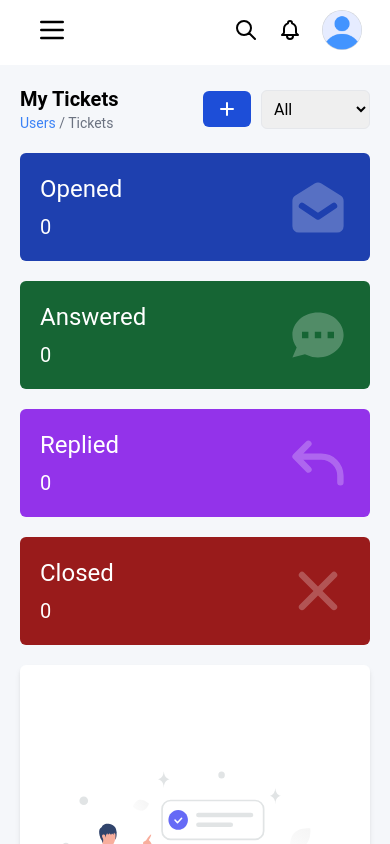
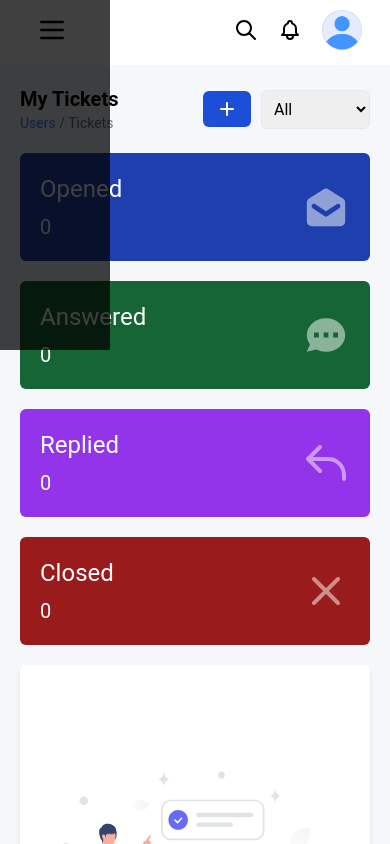
Before and after one commit to TicketingProj/Front-FinalVersion, a Next.js app: page /panel/dashboard in a window 390 px wide. Built offline with nearby package versions, Linux system fonts and the light colour scheme.

Commit message:
fix Panel

```diff
--- /dev/null
+++ b/src/components/page/panel/dashboard/emptyList/index.js
@@ -0,0 +1,17 @@
+//pic
+import NotFoundSvg from "../../../../../../public/assets/svg/NotFoundSVG";
+
+function EmptyList() {
+  return (
+    <>
+      <NotFoundSvg classname={`w-96 h-[300px]`} />
+      <span className="font-semibold text-xl mt-5">No Results Found</span>
+      <p className="text-center mt-2.5 text-sm text-gray-500">
+        It looks like this section is empty or your search did not return any
+        results, you can start creating a content or search using another word.
+      </p>
+    </>
+  );
+}
+
+export default EmptyList;
--- a/src/components/page/panel/dashboard/index.js
+++ b/src/components/page/panel/dashboard/index.js
@@ -1,11 +1,56 @@
+//component
+import EmptyList from "./emptyList";
+import TicketStatus from "./ticketStatus";
 //SVG
 import { PlusIcon } from "@heroicons/react/solid";
-import { MailOpenIcon } from "@heroicons/react/solid";
-import { ChatIcon } from "@heroicons/react/solid";
-import { ReplyIcon } from "@heroicons/react/solid";
-import { XIcon } from "@heroicons/react/solid";
-import NotFoundSvg from "../../../../../public/assets/svg/NotFoundSVG";
-
+/*
+<div className="overflow-auto">
+        <table class="min-w-[800px] w-full shadow-md mt-5 rounded-md bg-white">
+          <thead className="w-full border-b">
+            <tr className="grid grid-cols-12 min-w-full">
+              <th className="my-3 col-span-2 text-center">Ticket Number</th>
+              <th className="my-3 col-span-2 text-center">Subject</th>
+              <th className="my-3 col-span-2 text-center">Priority</th>
+              <th className="my-3 col-span-2 text-center">Status</th>
+              <th className="my-3 col-span-2 text-center">Opened Date</th>
+              <th className="my-3 col-span-2 text-center">Action</th>
+            </tr>
+          </thead>
+          <tbody className="flex flex-col">
+            <tr className="grid grid-cols-12 min-w-full">
+              <td className="mx-1.5 my-3 col-span-2 text-center">
+                Witchy Woman
+              </td>
+              <td className="mx-1.5 my-3 col-span-2 text-center">The Eagles</td>
+              <td className="mx-1.5 my-3 col-span-2 text-center">1972</td>
+              <td className="mx-1.5 my-3 col-span-2 text-center">1972</td>
+              <td className="mx-1.5 my-3 col-span-2 text-center">1972</td>
+              <td className="mx-1.5 my-3 col-span-2 text-center">1972</td>
+            </tr>
+            <tr className="grid grid-cols-12 min-w-full">
+              <td className="mx-1.5 my-3 col-span-2 text-center">
+                Witchy Woman
+              </td>
+              <td className="mx-1.5 my-3 col-span-2 text-center">The Eagles</td>
+              <td className="mx-1.5 my-3 col-span-2 text-center">1972</td>
+              <td className="mx-1.5 my-3 col-span-2 text-center">1972</td>
+              <td className="mx-1.5 my-3 col-span-2 text-center">1972</td>
+              <td className="mx-1.5 my-3 col-span-2 text-center">1972</td>
+            </tr>
+            <tr className="grid grid-cols-12 min-w-full">
+              <td className="mx-1.5 my-3 col-span-2 text-center">
+                Witchy Woman
+              </td>
+              <td className="mx-1.5 my-3 col-span-2 text-center">The Eagles</td>
+              <td className="mx-1.5 my-3 col-span-2 text-center">1972</td>
+              <td className="mx-1.5 my-3 col-span-2 text-center">1972</td>
+              <td className="mx-1.5 my-3 col-span-2 text-center">1972</td>
+              <td className="mx-1.5 my-3 col-span-2 text-center">1972</td>
+            </tr>
+          </tbody>
+        </table>
+      </div>
+      */
 function Dashboard() {
   return (
     <div class=" p-5 bg-[#F5F7FA]">
@@ -35,44 +80,9 @@ function Dashboard() {
           </button>
         </div>
       </div>
-      <div className="grid grid-cols-1 sm:grid-cols-2 md:grid-cols-1 lg:grid-cols-2 xl:grid-cols-4 gap-5 mt-5">
-        <div className="bg-blue-800 text-white flex items-center justify-between p-5 rounded-md">
-          <div className="flex flex-col">
-            <span className="text-2xl mb-2">Opened</span>
-            <span className="text-xl">0</span>
-          </div>
-          <MailOpenIcon className="w-16 opacity-25" />
-        </div>
-        <div className="bg-green-800 text-white flex items-center justify-between p-5 rounded-md">
-          <div className="flex flex-col">
-            <span className="text-2xl mb-2">Answered</span>
-            <span className="text-xl">0</span>
-          </div>
-          <ChatIcon className="w-16 opacity-25" />
-        </div>
-        <div className="bg-purple-600 text-white flex items-center justify-between p-5 rounded-md">
-          <div className="flex flex-col">
-            <span className="text-2xl mb-2">Replied</span>
-            <span className="text-xl">0</span>
-          </div>
-          <ReplyIcon className="w-16 opacity-25" />
-        </div>
-        <div className="bg-red-800 text-white flex items-center justify-between p-5 rounded-md">
-          <div className="flex flex-col">
-            <span className="text-2xl mb-2">Closed</span>
-            <span className="text-xl">0</span>
-          </div>
-          <XIcon className="w-16 opacity-25" />
-        </div>
-      </div>
+      <TicketStatus />
       <div className="shadow-md mt-5 rounded-md flex flex-col items-center px-5 py-16 bg-white">
-        <NotFoundSvg classname={`w-96 h-[300px]`} />
-        <span className="font-semibold text-xl mt-5">No Results Found</span>
-        <p className="text-center mt-2.5 text-sm text-gray-500">
-          It looks like this section is empty or your search did not return any
-          results, you can start creating a content or search using another
-          word.
-        </p>
+        <EmptyList />
       </div>
     </div>
   );
--- /dev/null
+++ b/src/components/page/panel/dashboard/ticketStatus/index.js
@@ -0,0 +1,51 @@
+//component
+import StatusItem from "./item";
+
+//svg
+import { MailOpenIcon } from "@heroicons/react/solid";
+import { ChatIcon } from "@heroicons/react/solid";
+import { ReplyIcon } from "@heroicons/react/outline";
+import { XIcon } from "@heroicons/react/outline";
+
+const status = [
+  {
+    id: 1,
+    title: "Opened",
+    bgColor: "bg-blue-800",
+    count: 0,
+    svg: <MailOpenIcon className="w-12 sm:w-16 opacity-50" />,
+  },
+  {
+    id: 2,
+    title: "Answered",
+    bgColor: "bg-green-800",
+    count: 0,
+    svg: <ChatIcon className="w-12 sm:w-16 opacity-50" />,
+  },
+  {
+    id: 3,
+    title: "Replied",
+    bgColor: "bg-purple-600",
+    count: 0,
+    svg: <ReplyIcon className="w-12 sm:w-16 opacity-50" />,
+  },
+  {
+    id: 4,
+    title: "Closed",
+    bgColor: "bg-red-800",
+    count: 0,
+    svg: <XIcon className="w-12 sm:w-16 opacity-50" />,
+  },
+];
+
+function TicketStatus() {
+  return (
+    <div className="grid grid-cols-1 sm:grid-cols-2 md:grid-cols-1 lg:grid-cols-2 xl:grid-cols-4 gap-5 mt-5">
+      {status.map((item) => (
+        <StatusItem key={item.id} {...item} />
+      ))}
+    </div>
+  );
+}
+
+export default TicketStatus;
--- /dev/null
+++ b/src/components/page/panel/dashboard/ticketStatus/item/index.js
@@ -0,0 +1,15 @@
+function StatusItem({ title, bgColor, count, svg }) {
+  return (
+    <div
+      className={`${bgColor} text-white flex items-center justify-between p-5 rounded-md`}
+    >
+      <div className="flex flex-col">
+        <span className="text-2xl mb-2">{title}</span>
+        <span className="text-xl">{count}</span>
+      </div>
+      {svg}
+    </div>
+  );
+}
+
+export default StatusItem;
--- a/src/components/page/panel/layout/index.js
+++ b/src/components/page/panel/layout/index.js
@@ -3,25 +3,22 @@ import Header from "./header";
 import Navbar from "./navbar";
 function Layout({ children }) {
   const [isOpenNavber, setIsOpenNavber] = useState(false);
+
   const navbarHandler = () => {
-    console.log("come here");
     setIsOpenNavber((prevState) => !prevState);
   };
   return (
-    <div className="flex flex-col-reverse md:flex-row h-screen justify-end">
-      <div className="relative">
-        <div
-          className={`h-full absolute md:relative z-10 ${
-            isOpenNavber ? "w-full" : "w-0 md:w-full"
-          } overflow-hidden duration-200`}
-        >
-          <Navbar navbarStatus={isOpenNavber} />
-        </div>
-        <div className="block md:hidden  overflow-y-auto">{children}</div>
+    <div className="grid grid-cols-12 min-h-screen">
+      <div
+        className={`col-span-3 md:static z-20 absolute ${
+          isOpenNavber ? "left-0 h-screen w-screen" : "-left-[100%]"
+        } duration-200`}
+      >
+        <Navbar navbarHandler={navbarHandler} />
       </div>
-      <div className="w-full flex flex-col">
+      <div className="col-span-12 md:col-span-9 flex flex-col">
         <Header navbarHandler={navbarHandler} />
-        <div className="md:block hidden overflow-y-auto h-full">{children}</div>
+        {children}
       </div>
     </div>
   );
--- a/src/components/page/panel/layout/navbar/index.js
+++ b/src/components/page/panel/layout/navbar/index.js
@@ -7,8 +7,9 @@ import FlowTicketImage from "./../../../../../../public/assets/img/light-logo.pn
 import { LibraryIcon } from "@heroicons/react/outline";
 import { AdjustmentsIcon } from "@heroicons/react/outline";
 import { LogoutIcon } from "@heroicons/react/outline";
+import { XIcon } from "@heroicons/react/outline";
 
-function Navbar() {
+function Navbar({ navbarHandler }) {
   const [route, setRoute] = useState("");
   const router = useRouter();
 
@@ -17,33 +18,41 @@ function Navbar() {
   }, []);
 
   return (
-    <div class={`flex md:block h-full w-full`}>
+    <div class={`flex h-full w-full`}>
       <div className="bg-[#212529] h-full flex flex-col md:w-[300px] w-[500px]">
+        <button
+          onClick={navbarHandler}
+          className="p-1 border-2 rounded-lg w-fit border-white mt-3 ml-3"
+        >
+          <XIcon className="w-5 text-white" />
+        </button>
         <img class="px-6 py-5" src={FlowTicketImage.src} />
         <div className="flex flex-col gap-y-10 h-full">
           <div className="flex flex-col">
-            <Link href={"/panel/dashboard"}>
-              <a
+            <button
+              onClick={() => {
+                router.push("/panel/dashboard");
+                navbarHandler();
+              }}
               className={`${
-                  route === "dashboard"
-                    ? "before:bg-[#515BE0] bg-[#424549]"
-                    : ""
+                route === "dashboard" ? "before:bg-[#515BE0] bg-[#424549]" : ""
               } before:w-0.5 before:h-full hover:before:bg-[#515BE0] flex items-center gap-x-2 hover:bg-[#424549] h-12 text-white duration-200`}
             >
               <LibraryIcon className="w-8" />
               <span className="">My Ticket</span>
-              </a>
-            </Link>
-            <Link href={"/panel/setting"}>
-              <a
+            </button>
+            <button
+              onClick={() => {
+                router.push("/panel/setting");
+                navbarHandler();
+              }}
               className={` ${
                 route === "setting" ? "before:bg-[#515BE0] bg-[#424549]" : ""
               } before:w-0.5 before:h-full hover:before:bg-[#515BE0] flex items-center gap-x-2 hover:bg-[#424549] h-12 text-white duration-200`}
             >
               <AdjustmentsIcon className="w-8" />
               <span className="">Setting</span>
-              </a>
-            </Link>
+            </button>
           </div>
           <button class="bg-red-700 hover:bg-red-900 duration-200 text-white h-14 m-5 rounded-md flex items-center justify-center gap-x-2.5">
             <LogoutIcon className="w-6" />
@@ -51,7 +60,10 @@ function Navbar() {
           </button>
         </div>
       </div>
-      <div className="bg-black bg-opacity-75 md:hidden block w-full"></div>
+      <div
+        onClick={navbarHandler}
+        className="bg-black bg-opacity-75 md:hidden block w-full"
+      ></div>
     </div>
   );
 }
```
Also changed, not shown: src/pages/auth/index.js (+4 -11 lines). Lines whose indentation alone changed are shown as unchanged.
